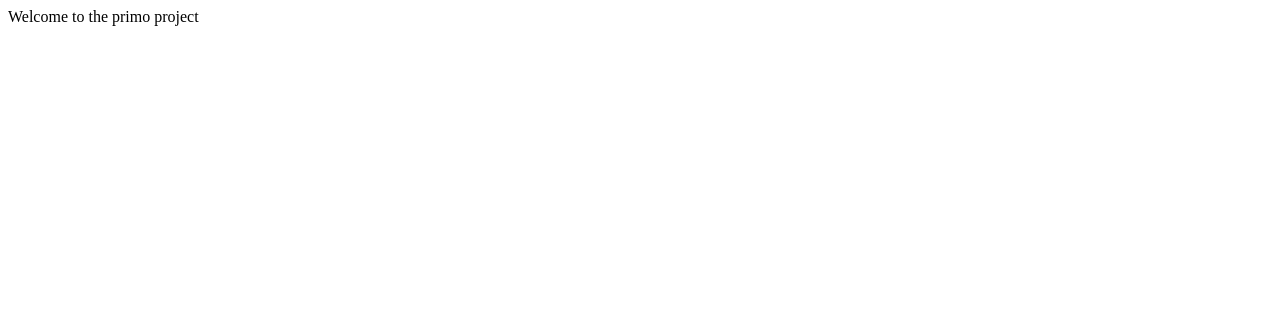
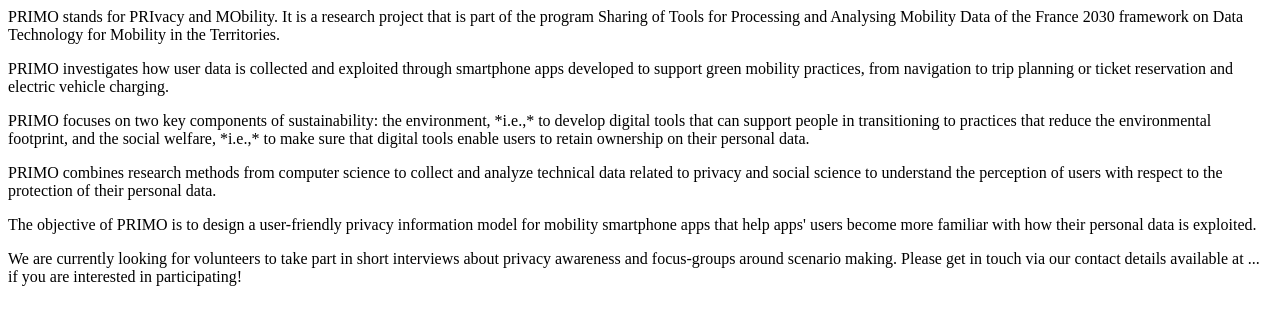
Before and after one commit to primo-project/primo-project.github.io, a plain HTML site: page index.html in a window 1280 px wide. Drawn offline with Linux system fonts and the light colour scheme.

Commit message:
Update index.html

```diff
--- a/index.html
+++ b/index.html
@@ -3,6 +3,30 @@
         <title>PRIMO</title>
     </head>
     <body>
-        <p>Welcome to the primo project</p>
+        <p>PRIMO stands for PRIvacy and MObility. It is a research project that is part of the program Sharing of Tools
+            for Processing and Analysing Mobility Data of the France 2030 framework on Data Technology for Mobility in the
+            Territories.
+        </p>
+
+        <p>PRIMO investigates how user data is collected and exploited through smartphone apps developed to support
+            green mobility practices, from navigation to trip planning or ticket reservation and electric vehicle charging.
+        </p>
+
+        <p>PRIMO focuses on two key components of sustainability: the environment, *i.e.,* to develop digital tools that
+        can support people in transitioning to practices that reduce the environmental footprint, and the social welfare,
+        *i.e.,* to make sure that digital tools enable users to retain ownership on their personal data.
+        </p>
+
+        <p>PRIMO combines research methods from computer science to collect and analyze technical data related to privacy
+        and social science to understand the perception of users with respect to the protection of their personal data.
+        </p>
+
+        <p>The objective of PRIMO is to design a user-friendly privacy information model for mobility smartphone apps that
+        help apps' users become more familiar with how their personal data is exploited.
+        </p>
+
+        <p>We are currently looking for volunteers to take part in short interviews about privacy awareness and focus-groups
+        around scenario making. Please get in touch via our contact details available at ... if you are interested in
+        participating!  </p>
     </body>
 </html>
```
